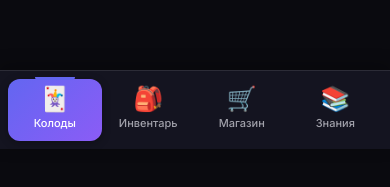
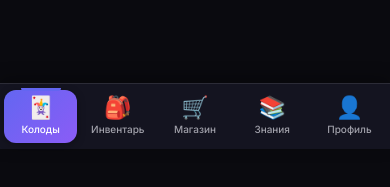
Before and after one commit to Merzoit/Ggame, a Vue app in the folder frontend-vue/: page / in a window 390 px wide. Shown: the part 695-882 px from the top of the page. Built offline with nearby package versions, Linux system fonts and the light colour scheme; no server answers.

Commit message:
Add: Profile to bottom navigation menu
- Added Profile link to navigation menu
- Updated navigation styles for 5 items
- Optimized spacing and font sizes for better mobile display
- Profile accessible from bottom navigation bar

```diff
--- a/frontend-vue/src/components/layout/AppNavigation.vue
+++ b/frontend-vue/src/components/layout/AppNavigation.vue
@@ -20,7 +20,8 @@ const navItems = ref([
   { path: '/', icon: '🃏', label: 'Колоды' },
   { path: '/inventory', icon: '🎒', label: 'Инвентарь' },
   { path: '/shop', icon: '🛒', label: 'Магазин' },
-  { path: '/knowledge', icon: '📚', label: 'Знания' }
+  { path: '/knowledge', icon: '📚', label: 'Знания' },
+  { path: '/profile', icon: '👤', label: 'Профиль' }
 ])
 </script>
 
@@ -34,9 +35,10 @@ const navItems = ref([
   backdrop-filter: blur(20px);
   border-top: 1px solid var(--border-color);
   display: flex;
-  padding: 8px;
+  padding: 6px 4px;
   z-index: 100;
   box-shadow: 0 -4px 16px rgba(0, 0, 0, 0.3);
+  gap: 4px;
 }
 
 .nav-item {
@@ -45,13 +47,14 @@ const navItems = ref([
   flex-direction: column;
   align-items: center;
   justify-content: center;
-  gap: 4px;
-  padding: 8px;
+  gap: 3px;
+  padding: 6px 4px;
   border-radius: var(--radius-md);
   text-decoration: none;
   color: var(--text-secondary);
   transition: var(--transition);
   position: relative;
+  min-width: 0;
 }
 
 .nav-item:hover {
@@ -78,12 +81,12 @@ const navItems = ref([
 }
 
 .nav-icon {
-  font-size: 24px;
+  font-size: 22px;
   line-height: 1;
 }
 
 .nav-label {
-  font-size: 11px;
+  font-size: 10px;
   font-weight: 500;
   text-align: center;
 }
```
